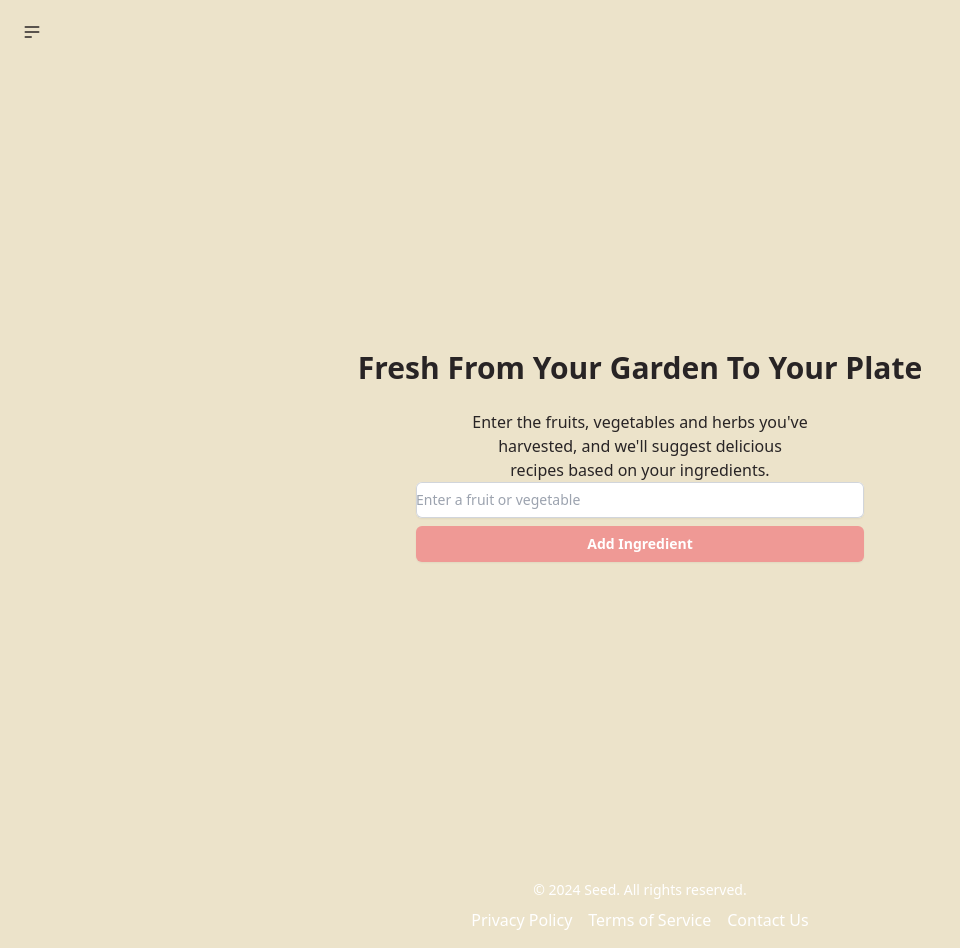
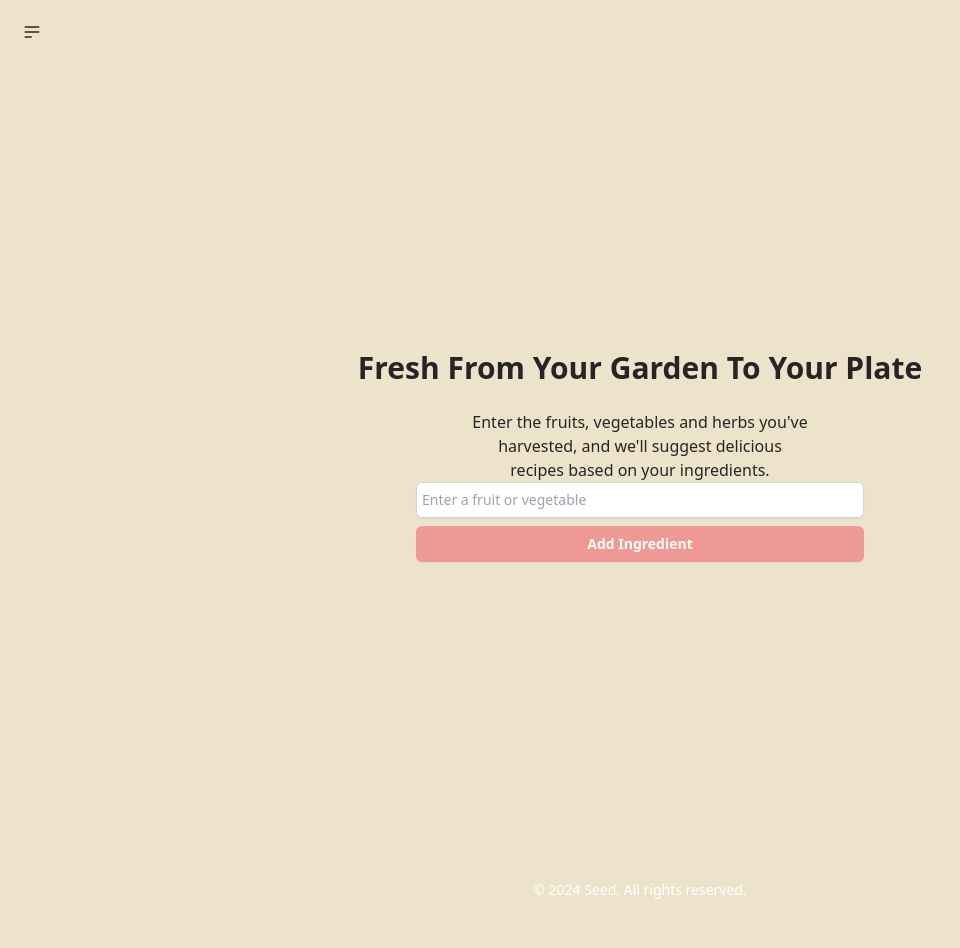
Before and after one commit to RHaile/theScriptSisters, a React (Vite) app in the folder frontend/: page /recipes in a window 1280 px wide. Shown: the whole page, without its empty margins (0-960 px from the left). After the commit the page ends 916 px from the top, so only its background shows below. Built offline with nearby package versions, Linux system fonts and the light colour scheme.

Commit message:
fixed input box styling and removed footer links

```diff
--- a/frontend/src/components/Footer.jsx
+++ b/frontend/src/components/Footer.jsx
@@ -3,11 +3,6 @@
     <footer className="bg-tan text-white py-4">
       <div className="container mx-auto text-center">
         <p className="text-sm">&copy; 2024 Seed. All rights reserved.</p>
-        <nav className="flex justify-center mt-2 space-x-4">
-          <a href="/privacy-policy" className="hover:text-gray-400">Privacy Policy</a>
-          <a href="/terms-of-service" className="hover:text-gray-400">Terms of Service</a>
-          <a href="/contact" className="hover:text-gray-400">Contact Us</a>
-        </nav>
       </div>
     </footer>
   );
--- a/frontend/src/pages/Recipes.jsx
+++ b/frontend/src/pages/Recipes.jsx
@@ -49,7 +49,7 @@
           value={ingredient}
           onChange={(e) => setIngredient(e.target.value)}
           placeholder="Enter a fruit or vegetable"
-          className="block w-full rounded-md border-0 py-1.5 text-gray-900 shadow-sm ring-1 ring-inset ring-gray-300 placeholder:text-gray-400 focus:ring-2 focus:ring-inset focus:ring-indigo-600 sm:text-sm sm:leading-6"
+          className="block w-full rounded-md border-0 p-1.5 text-gray-900 shadow-sm ring-1 ring-inset ring-gray-300 placeholder:text-gray-400 focus:ring-2 focus:ring-inset focus:ring-indigo-600 sm:text-sm sm:leading-6"
         />
         <button
           onClick={handleAddIngredient}
--- a/frontend/src/pages/Signup.jsx
+++ b/frontend/src/pages/Signup.jsx
@@ -43,7 +43,7 @@
                 type="text"
                 required
                 autoComplete="name"
-                className="block w-full rounded-md border-0 py-1.5 text-gray-900 shadow-sm ring-1 ring-inset ring-gray-300 placeholder:text-gray-400 focus:ring-2 focus:ring-inset focus:ring-pink-600 sm:text-sm sm:leading-6"
+                className="block w-full rounded-md border-0 p-1.5 text-gray-900 shadow-sm ring-1 ring-inset ring-gray-300 placeholder:text-gray-400 focus:ring-2 focus:ring-inset focus:ring-pink-600 sm:text-sm sm:leading-6"
               />
             </div>
           </div>
@@ -59,7 +59,7 @@
                 type="email"
                 required
                 autoComplete="email"
-                className="block w-full rounded-md border-0 py-1.5 text-gray-900 shadow-sm ring-1 ring-inset ring-gray-300 placeholder:text-gray-400 focus:ring-2 focus:ring-inset focus:ring-indigo-600 sm:text-sm sm:leading-6"
+                className="block w-full rounded-md border-0 p-1.5 text-gray-900 shadow-sm ring-1 ring-inset ring-gray-300 placeholder:text-gray-400 focus:ring-2 focus:ring-inset focus:ring-indigo-600 sm:text-sm sm:leading-6"
               />
             </div>
           </div>
@@ -75,7 +75,7 @@
                 type="password"
                 required
                 autoComplete="current-password"
-                className="block w-full rounded-md border-0 py-1.5 text-gray-900 shadow-sm ring-1 ring-inset ring-gray-300 placeholder:text-gray-400 focus:ring-2 focus:ring-inset focus:ring-indigo-600 sm:text-sm sm:leading-6"
+                className="block w-full rounded-md border-0 p-1.5 text-gray-900 shadow-sm ring-1 ring-inset ring-gray-300 placeholder:text-gray-400 focus:ring-2 focus:ring-inset focus:ring-indigo-600 sm:text-sm sm:leading-6"
               />
             </div>
           </div>
@@ -91,7 +91,7 @@
                 type="password"
                 required
                 autoComplete="current-password"
-                className="block w-full rounded-md border-0 py-1.5 text-gray-900 shadow-sm ring-1 ring-inset ring-gray-300 placeholder:text-gray-400 focus:ring-2 focus:ring-inset focus:ring-indigo-600 sm:text-sm sm:leading-6"
+                className="block w-full rounded-md border-0 p-1.5 text-gray-900 shadow-sm ring-1 ring-inset ring-gray-300 placeholder:text-gray-400 focus:ring-2 focus:ring-inset focus:ring-indigo-600 sm:text-sm sm:leading-6"
               />
             </div>
           </div>
--- a/frontend/src/pages/login.jsx
+++ b/frontend/src/pages/login.jsx
@@ -43,7 +43,7 @@
                 type="email"
                 required
                 autoComplete="email"
-                className="block w-full rounded-md border-0 py-1.5 text-gray-900 shadow-sm ring-1 ring-inset ring-gray-300 placeholder:text-gray-400 focus:ring-2 focus:ring-inset focus:ring-indigo-600 sm:text-sm sm:leading-6"
+                className="block w-full rounded-md border-0 p-1.5 text-gray-900 shadow-sm ring-1 ring-inset ring-gray-300 placeholder:text-gray-400 focus:ring-2 focus:ring-inset focus:ring-indigo-600 sm:text-sm sm:leading-6"
               />
             </div>
           </div>
@@ -66,7 +66,7 @@
                 type="password"
                 required
                 autoComplete="current-password"
-                className="block w-full rounded-md border-0 py-1.5 text-gray-900 shadow-sm ring-1 ring-inset ring-gray-300 placeholder:text-gray-400 focus:ring-2 focus:ring-inset focus:ring-indigo-600 sm:text-sm sm:leading-6"
+                className="block w-full rounded-md border-0 p-1.5 text-gray-900 shadow-sm ring-1 ring-inset ring-gray-300 placeholder:text-gray-400 focus:ring-2 focus:ring-inset focus:ring-indigo-600 sm:text-sm sm:leading-6"
               />
             </div>
           </div>
```
Also changed, not shown: 1 other file (tests, documents, lock files or other folders).
